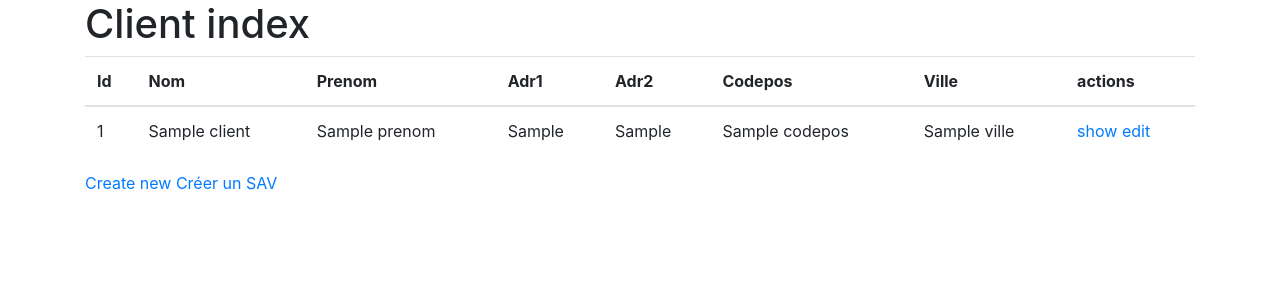
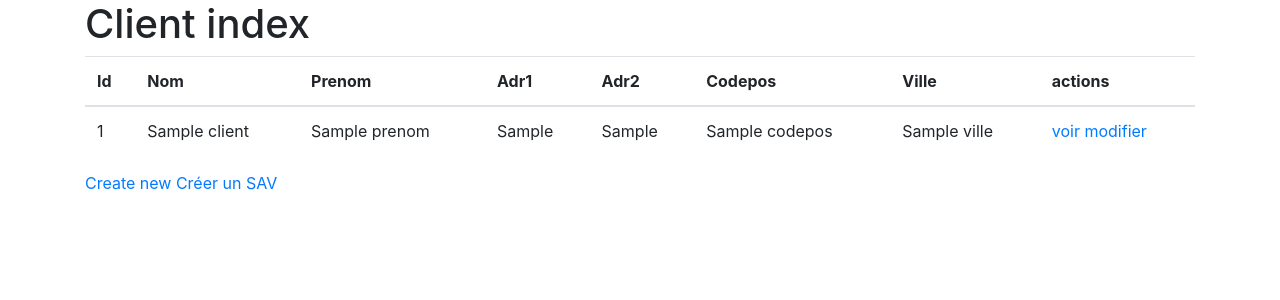
Before and after one commit to sowdowdow/sav_test, a Symfony app: template templates/client/index.html.twig in a window 1280 px wide. Shown: the part 56-356 px from the top of the page. Run offline with Twig, Linux system fonts and the light colour scheme; the template is opened without the code that fills it: most values are stand-ins (such as "Sample title", 1, 10 or a date in 2020); some libraries are stand-ins or nearby versions.

Commit message:
Added some translations

```diff
--- a/templates/client/edit.html.twig
+++ b/templates/client/edit.html.twig
@@ -7,7 +7,7 @@
 
     {{ include('client/_form.html.twig', {'button_label': 'Update'}) }}
 
-    <a href="{{ path('client_index') }}">back to list</a>
+    <a href="{{ path('client_index') }}">{% trans %}retour à la liste{% endtrans %}</a>
 
     {{ include('client/_delete_form.html.twig') }}
 {% endblock %}
--- a/templates/client/index.html.twig
+++ b/templates/client/index.html.twig
@@ -29,8 +29,8 @@
                 <td>{{ client.codepos }}</td>
                 <td>{{ client.ville }}</td>
                 <td>
-                    <a href="{{ path('client_show', {'id': client.id}) }}">show</a>
-                    <a href="{{ path('client_edit', {'id': client.id}) }}">edit</a>
+                    <a href="{{ path('client_show', {'id': client.id}) }}">{% trans %}voir{% endtrans %}</a>
+                    <a href="{{ path('client_edit', {'id': client.id}) }}">{% trans %}modifier{% endtrans %}</a>
                 </td>
             </tr>
         {% else %}
@@ -41,7 +41,7 @@
         </tbody>
     </table>
 
-    <a href="{{ path('client_new') }}">Create new</a>
-    <a href="{{ path('sav_new') }}">Créer un SAV</a>
+    <a href="{{ path('client_new') }}">{% trans %}Create new{% endtrans %}</a>
+    <a href="{{ path('sav_new') }}">{% trans %}Créer un SAV{% endtrans %}</a>
 
 {% endblock %}
--- a/templates/client/new.html.twig
+++ b/templates/client/new.html.twig
@@ -3,9 +3,9 @@
 {% block title %}New Client{% endblock %}
 
 {% block body %}
-    <h1>Create new Client</h1>
+    <h1>{% trans %}Create new{% endtrans %} Client</h1>
 
     {{ include('client/_form.html.twig') }}
 
-    <a href="{{ path('client_index') }}">back to list</a>
+    <a href="{{ path('client_index') }}">{% trans %}retour à la liste{% endtrans %}</a>
 {% endblock %}
--- a/templates/client/show.html.twig
+++ b/templates/client/show.html.twig
@@ -38,11 +38,11 @@
         </tbody>
     </table>
 
-    <a href="{{ path('client_index') }}">back to list</a>
+    <a href="{{ path('client_index') }}">{% trans %}retour à la liste{% endtrans %}</a>
 
     <a href="{{ path('client_edit', {'id': client.id}) }}">edit</a>
 
-    <a href="{{ path('sav_new', {'id_client': client.id}) }}">Créer un SAV</a>
+    <a href="{{ path('sav_new', {'id_client': client.id}) }}">{% trans %}Créer un SAV{% endtrans %}</a>
 
     {{ include('client/_delete_form.html.twig') }}
 {% endblock %}
--- a/templates/sav/edit.html.twig
+++ b/templates/sav/edit.html.twig
@@ -7,7 +7,7 @@
 
     {{ include('sav/_form.html.twig', {'button_label': 'Update'}) }}
 
-    <a href="{{ path('sav_index') }}">back to list</a>
+    <a href="{{ path('sav_index') }}">{% trans %}retour à la liste{% endtrans %}</a>
 
     {{ include('sav/_delete_form.html.twig') }}
 {% endblock %}
--- a/templates/sav/index.html.twig
+++ b/templates/sav/index.html.twig
@@ -33,8 +33,8 @@
                 <td>{{ sav.savProbleme }}</td>
                 <td>{{ sav.dtCrea ? sav.dtCrea|date('Y-m-d H:i:s') : '' }}</td>
                 <td>
-                    <a href="{{ path('sav_show', {'id': sav.id}) }}">show</a>
-                    <a href="{{ path('sav_edit', {'id': sav.id}) }}">edit</a>
+                    <a href="{{ path('sav_show', {'id': sav.id}) }}">{% trans %}voir{% endtrans %}</a>
+                    <a href="{{ path('sav_edit', {'id': sav.id}) }}">{% trans %}modifier{% endtrans %}</a>
                 </td>
             </tr>
         {% else %}
@@ -45,5 +45,5 @@
         </tbody>
     </table>
 
-    <a href="{{ path('sav_new') }}">Create new</a>
+    <a href="{{ path('sav_new') }}">{% trans %}Create new{% endtrans %}</a>
 {% endblock %}
--- a/templates/sav/new.html.twig
+++ b/templates/sav/new.html.twig
@@ -3,9 +3,9 @@
 {% block title %}New Sav{% endblock %}
 
 {% block body %}
-    <h1>Create new Sav</h1>
+    <h1>{% trans %}Create new{% endtrans %} Sav</h1>
 
     {{ include('sav/_form.html.twig') }}
 
-    <a href="{{ path('sav_index') }}">back to list</a>
+    <a href="{{ path('sav_index') }}">{% trans %}retour à la liste{% endtrans %}</a>
 {% endblock %}
--- a/templates/sav/show.html.twig
+++ b/templates/sav/show.html.twig
@@ -46,7 +46,7 @@
         </tbody>
     </table>
 
-    <a href="{{ path('sav_index') }}">back to list</a>
+    <a href="{{ path('sav_index') }}">{% trans %}retour à la liste{% endtrans %}</a>
 
     <a href="{{ path('sav_edit', {'id': sav.id}) }}">edit</a>
 
```
Also changed, not shown: 4 other files.
